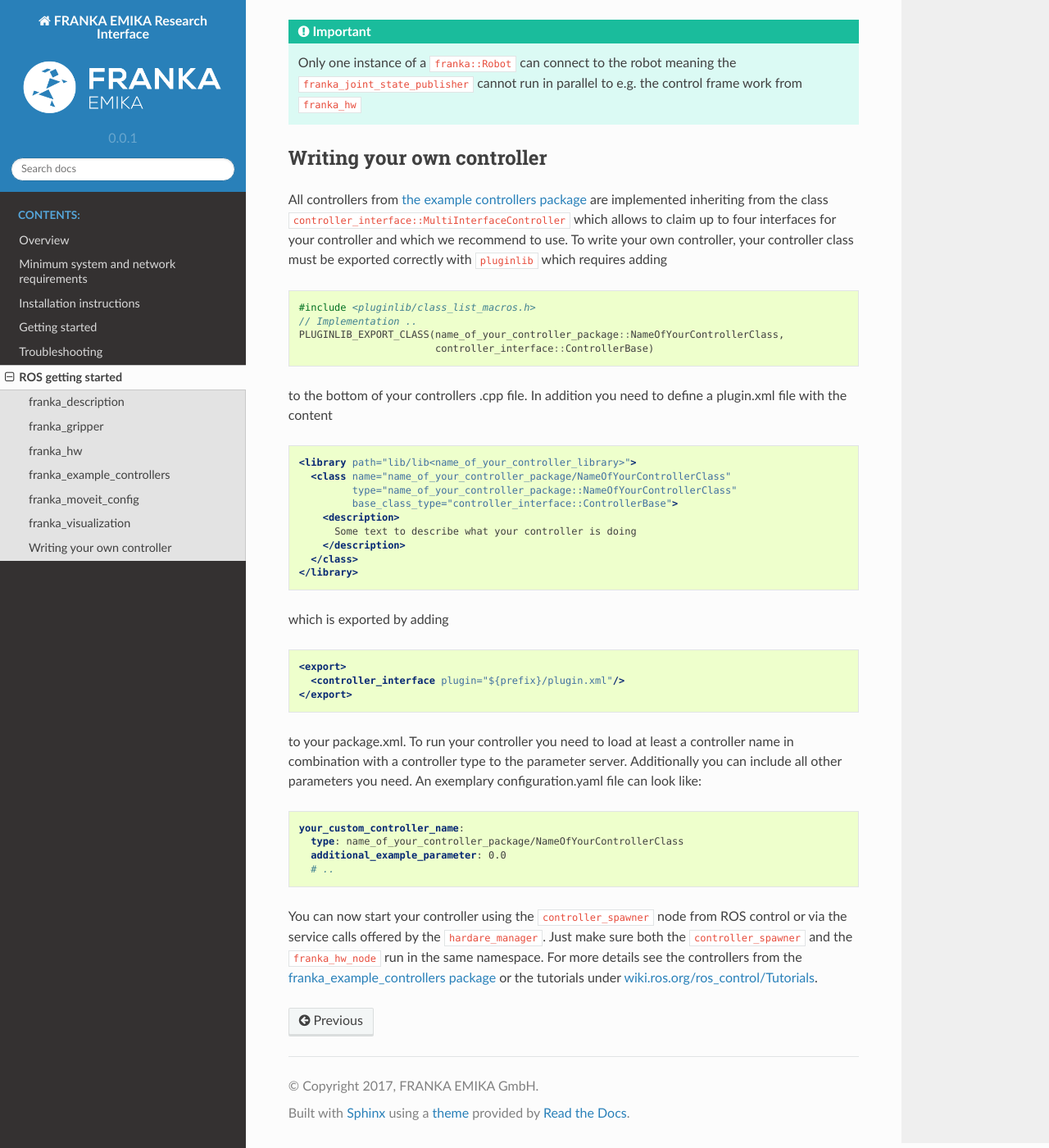
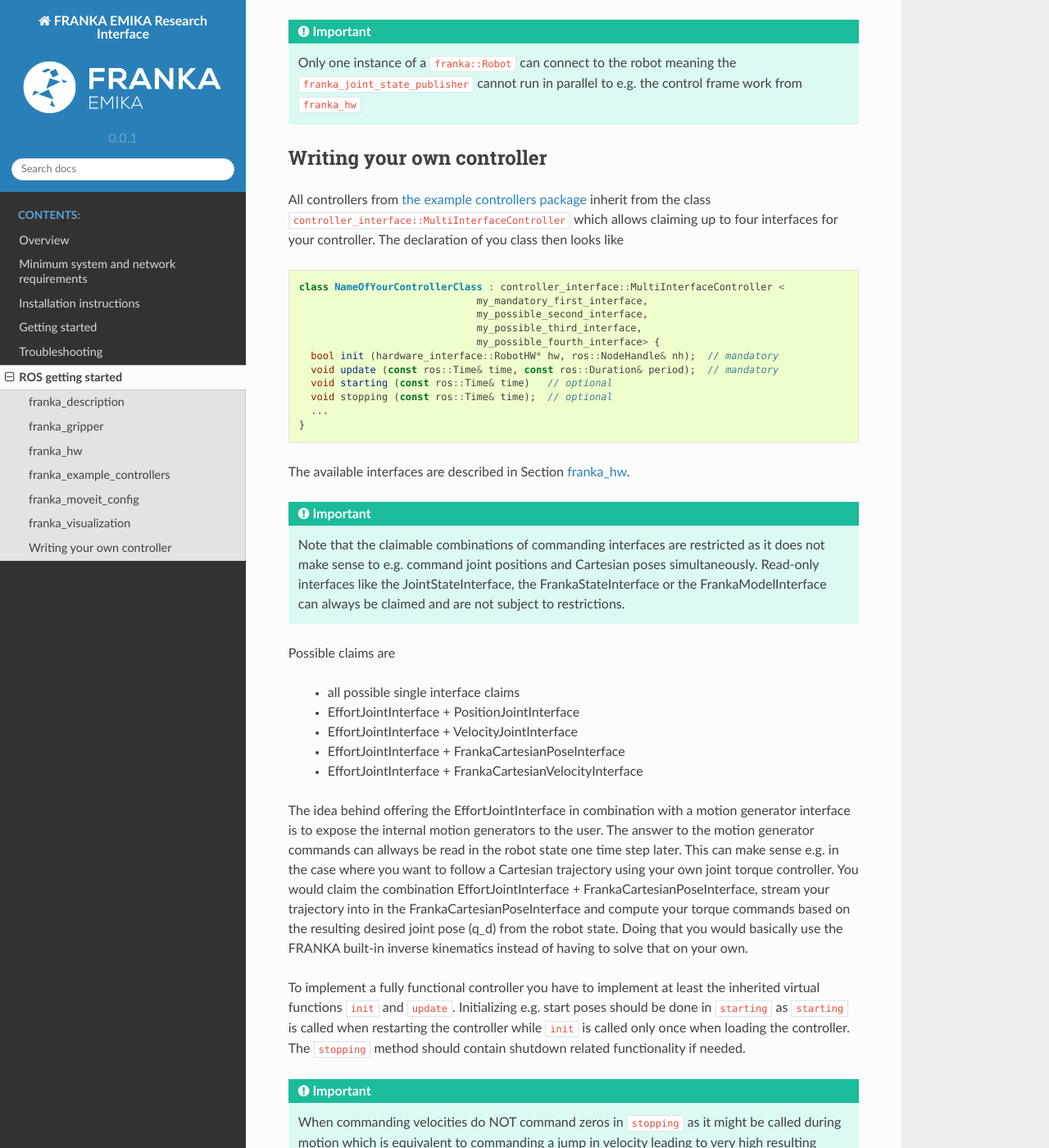
Before and after one commit to frankaemika/docs, a Sphinx documentation site: the page built from source/ros_introduction.rst, in a window 1280 px wide and 1400 px high, scrolled down 3918 px. Shown: the whole window at 82% size. Built offline with Sphinx 7.4.7 and the Read the Docs theme 2.0.0, drawn with Linux system fonts in a browser that asks for light colours; some of the changed text lies outside the part shown.

Commit message:
added possible interface combos, worked in comments

```diff
--- a/source/ros_introduction.rst
+++ b/source/ros_introduction.rst
@@ -55,6 +55,7 @@
     roslaunch franka_gripper franka_gripper.launch robot_ip:=<your_robot_ip>
       arm_id:=<your_robot_namespace>
 
+.. _franka_hw:
 
 franka_hw
 ---------
@@ -62,17 +63,17 @@
 based on the ``libfranka`` API. The hardware class ``franka_hw::FrankaHW`` is implemented in this
 package offering the following interfaces for use in controllers:
 
- * ``hardware_interface::JointStateInterface`` .. reads joint states.
- * ``hardware_interface::PositionJointInterface`` .. commands joint positions and reads joint states
- * ``hardware_interface::VelocityJointInterface`` .. commands joint velociteis and reads joint
+ * ``hardware_interface::JointStateInterface``:  reads joint states.
+ * ``hardware_interface::PositionJointInterface``:  commands joint positions and reads joint states
+ * ``hardware_interface::VelocityJointInterface``:  commands joint velociteis and reads joint
    states.
- * ``hardware_interface::EffortJointInterface`` .. commands joint torques and reads joint states.
- * ``franka_hw::FrankaStateInterface`` .. reads the complete FRANKA robot state.
- * ``franka_hw::FrankaPoseCartesianInterface`` .. commands cartesian poses and reads the robot
+ * ``hardware_interface::EffortJointInterface``:  commands joint torques and reads joint states.
+ * ``franka_hw::FrankaStateInterface``:  reads the complete FRANKA robot state.
+ * ``franka_hw::FrankaPoseCartesianInterface``:  commands cartesian poses and reads the robot
    state.
- * ``franka_hw::FrankaVelocityCartesianInterface`` .. commands cartesian velocities and reads the
+ * ``franka_hw::FrankaVelocityCartesianInterface``:  commands cartesian velocities and reads the
    robot state.
- * ``franka_hw::FrankaModelInterface`` .. reads the dynamic and kinematic model of the robot.
+ * ``franka_hw::FrankaModelInterface``:  reads the dynamic and kinematic model of the robot.
 
 .. important::
 
@@ -192,11 +193,67 @@
 
 Writing  your own controller
 ----------------------------
-All controllers from  :ref:`the example controllers package<example_controllers>` are implemented
-inheriting from the class ``controller_interface::MultiInterfaceController`` which allows to claim
-up to four interfaces for your controller and which we recommend to use. To write your own
-controller, your controller class must be exported correctly with ``pluginlib`` which requires
-adding
+All controllers from  :ref:`the example controllers package<example_controllers>` inherit from the
+class ``controller_interface::MultiInterfaceController`` which allows claiming up to four interfaces
+for your controller. The declaration of you class then looks like
+
+.. code-block:: c++
+
+    class NameOfYourControllerClass : controller_interface::MultiInterfaceController <
+                                  my_mandatory_first_interface,
+                                  my_possible_second_interface,
+                                  my_possible_third_interface,
+                                  my_possible_fourth_interface> {
+      bool init (hardware_interface::RobotHW* hw, ros::NodeHandle& nh);  // mandatory
+      void update (const ros::Time& time, const ros::Duration& period);  // mandatory
+      void starting (const ros::Time& time)   // optional
+      void stopping (const ros::Time& time);  // optional
+      ...
+    }
+
+
+The available interfaces are described in Section :ref:`franka_hw <franka_hw>`.
+
+.. important::
+    Note that the claimable combinations of commanding interfaces are restricted as it does not make
+    sense to e.g. command joint positions and Cartesian poses simultaneously. Read-only interfaces
+    like the JointStateInterface, the FrankaStateInterface or the FrankaModelInterface can always be
+    claimed and are not subject to restrictions.
+
+
+Possible claims are
+
+ * all possible single interface claims
+ * EffortJointInterface + PositionJointInterface
+ * EffortJointInterface + VelocityJointInterface
+ * EffortJointInterface + FrankaCartesianPoseInterface
+ * EffortJointInterface + FrankaCartesianVelocityInterface
+
+The idea behind offering the EffortJointInterface in combination with a motion generator interface
+is to expose the internal motion generators to the user. The answer to the motion generator commands
+can allways be read in the robot state one time step later. This can make sense e.g. in the case
+where you want to follow a Cartesian trajectory using your own joint torque controller. You would
+claim the combination EffortJointInterface + FrankaCartesianPoseInterface, stream your trajectory
+into in the FrankaCartesianPoseInterface and compute your torque commands based on the resulting
+desired joint pose (q_d) from the robot state. Doing that you would basically use the FRANKA
+built-in inverse kinematics instead of having to solve that on your own.
+
+To implement a fully functional controller you have to implement at least the inherited virtual
+functions ``init`` and ``update``. Initializing e.g. start poses should be done in ``starting`` as
+``starting`` is called when restarting the controller while ``init`` is called only once when
+loading the controller. The ``stopping`` method should contain shutdown related functionality
+if needed.
+
+.. important::
+
+    When commanding velocities do NOT command zeros in ``stopping`` as it might be called during
+    motion which is equivalent to commanding a jump in velocity leading to very high resulting
+    torques which can damage your hardware. Rather let the built-in stopping beahvior bring the
+    robot to rest in that case.
+
+
+To run your own controller, your controller class must be exported correctly with ``pluginlib``
+which requires adding
 
 .. code-block:: c++
 
@@ -232,8 +289,8 @@
 
 
 to your package.xml. To run your controller you need to load at least a controller name in
-combination with a controller type to the parameter server. Additionally you can include all other
-parameters you need. An exemplary configuration.yaml file can look like:
+combination with a controller type to the ROS parameter server. Additionally you can include all
+other parameters you need. An exemplary configuration.yaml file can look like:
 
 .. code-block:: yaml
 
@@ -243,7 +300,7 @@
       # ..
 
 You can now start your controller using the ``controller_spawner`` node from ROS control or via the
-service calls offered by the ``hardare_manager``. Just make sure both the ``controller_spawner`` and
+service calls offered by the ``hardware_manager``. Just make sure both the ``controller_spawner`` and
 the ``franka_hw_node`` run in the same namespace. For more details see the controllers from the
 :ref:`franka_example_controllers package<example_controllers>` or the tutorials under
 `wiki.ros.org/ros_control/Tutorials <http://wiki.ros.org/ros_control/Tutorials>`_.
```
